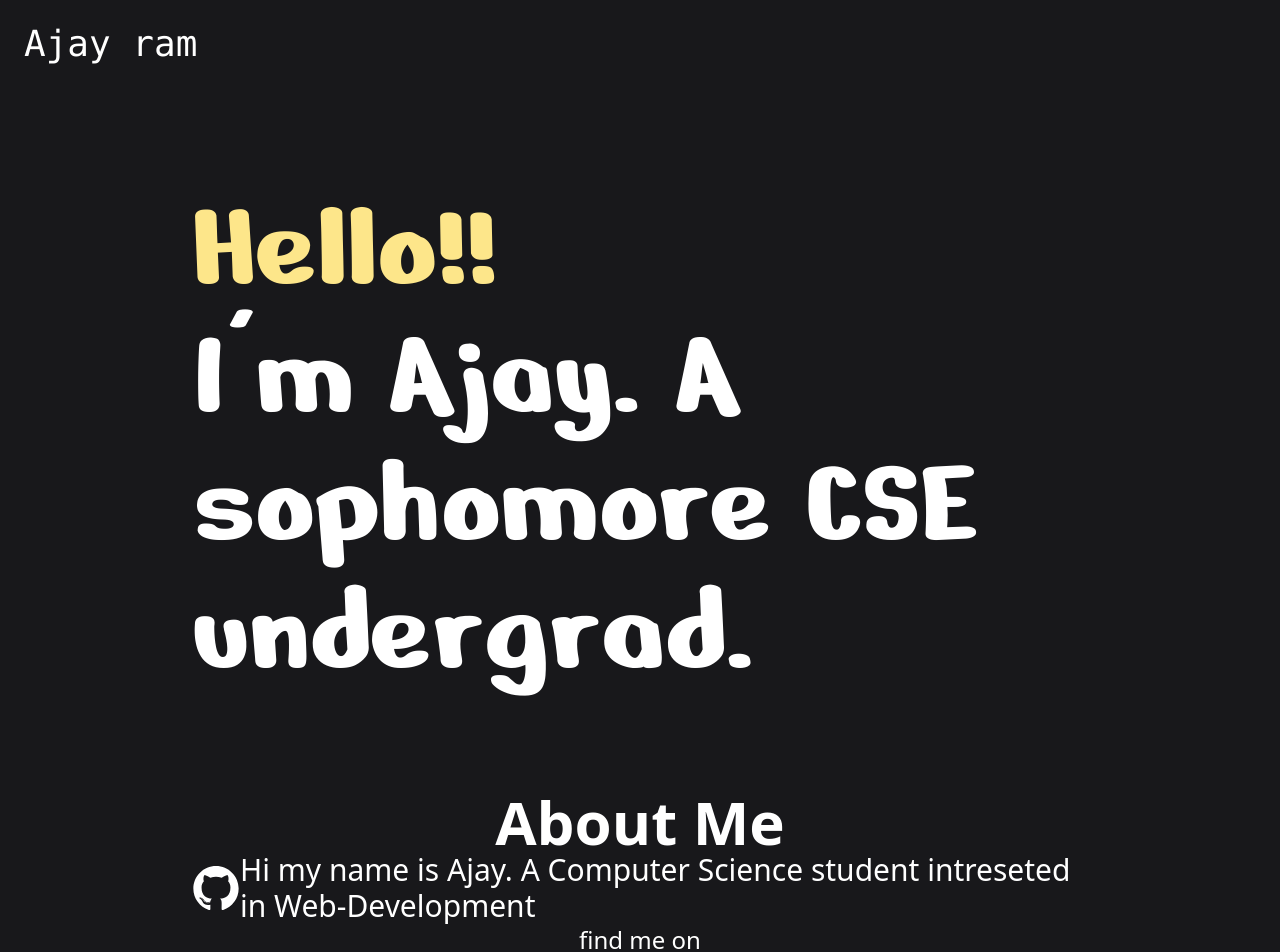
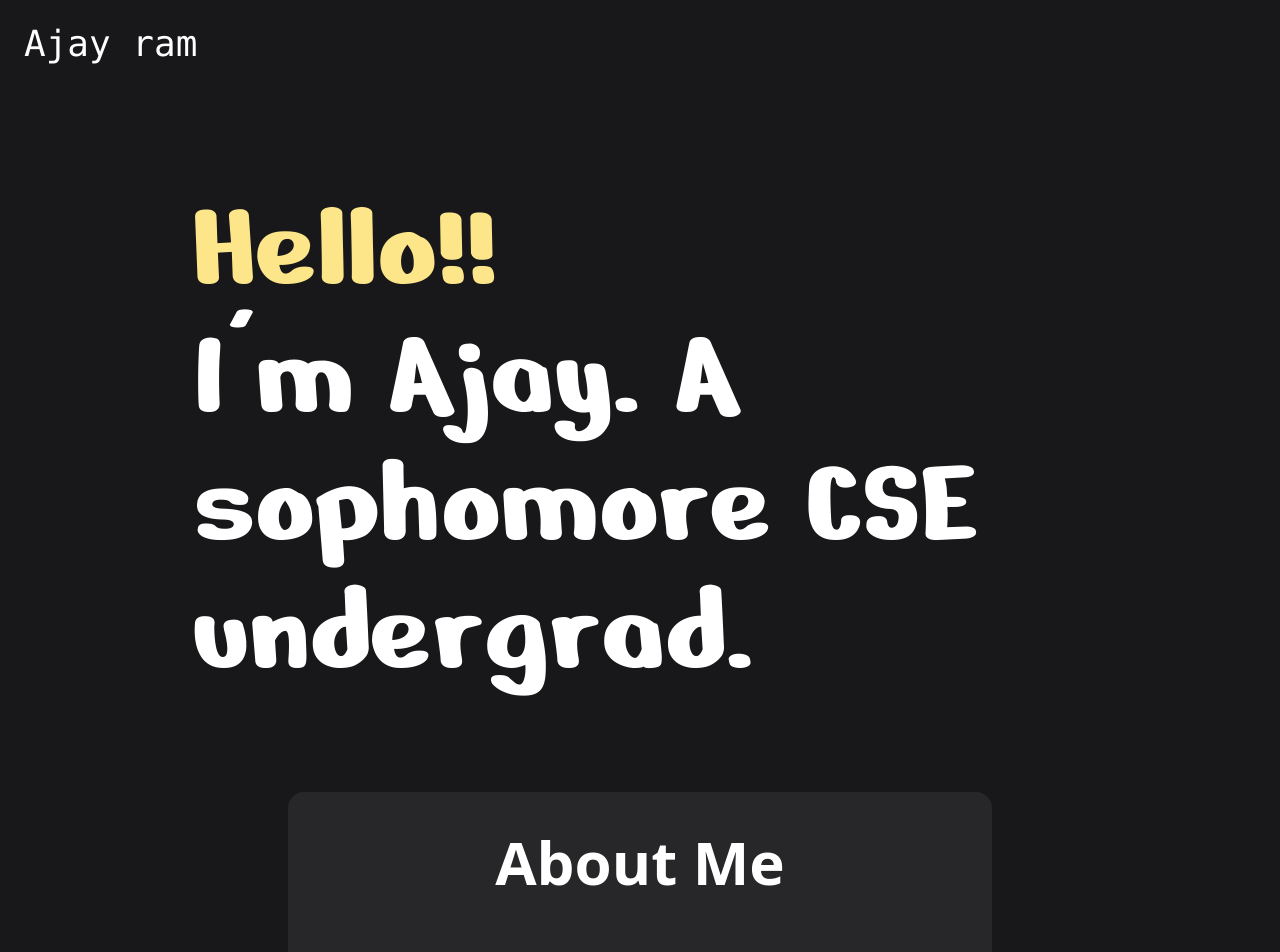
Before and after one commit to CampVamp/Portfolio, a React (Vite) app: page / in a window 1280 px wide. Shown: the top 952 px of the page. Built offline with nearby package versions, Linux system fonts and the light colour scheme.

Commit message:
:lipstick:Update the about-me layout

```diff
--- a/src/components/about.tsx
+++ b/src/components/about.tsx
@@ -1,13 +1,22 @@
 const about = () => {
   return (
-    <div className="mt-24 flex flex-col items-center">
-      <p className="text-6xl font-bold">About Me</p>
+    <div className="m-24 flex flex-col items-center bg-zinc-800 rounded-2xl gap-8">
+      <p className="text-6xl font-bold py-10">About Me</p>
       <div className="flex">
-        <img src="../public/github.svg" alt="" className="w-12" />
+        <img src="../public/github.svg" alt="" className="w-60 m-10" />
         <div>
-          <p className="text-3xl">
-            Hi my name is Ajay. A Computer Science student intreseted in
-            Web-Development
+          <p className="text-3xl px-16 pb-24 flex-wrap">
+            Lorem ipsum dolor sit, amet consectetur adipisicing elit. Suscipit
+            minus eaque voluptate corrupti odit, molestiae, vitae vel totam
+            inventore earum aperiam. Quam voluptas repellendus corporis magnam,
+            quos architecto beatae labore? Lorem ipsum, dolor sit amet
+            consectetur adipisicing elit. Pariatur, dignissimos praesentium
+            expedita accusantium enim quam illo maxime facere unde voluptate
+            exercitationem aliquam nulla reprehenderit, atque facilis accusamus
+            earum consequatur totam. Lorem ipsum dolor sit amet consectetur
+            adipisicing elit. Natus dolorum, quasi deleniti voluptates quam sit
+            ipsa similique doloremque hic incidunt et molestiae maxime dolores
+            animi exercitationem culpa repudiandae quisquam aut!
           </p>
         </div>
       </div>
```
